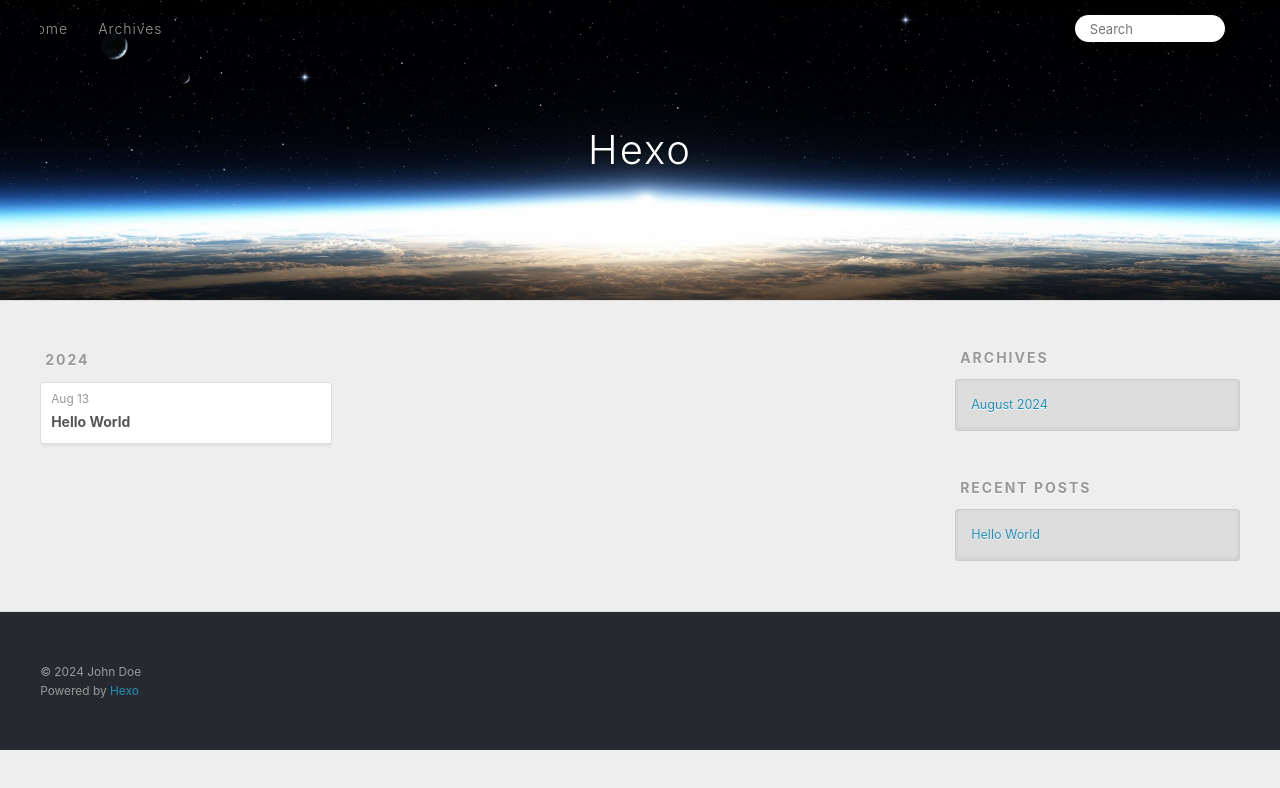
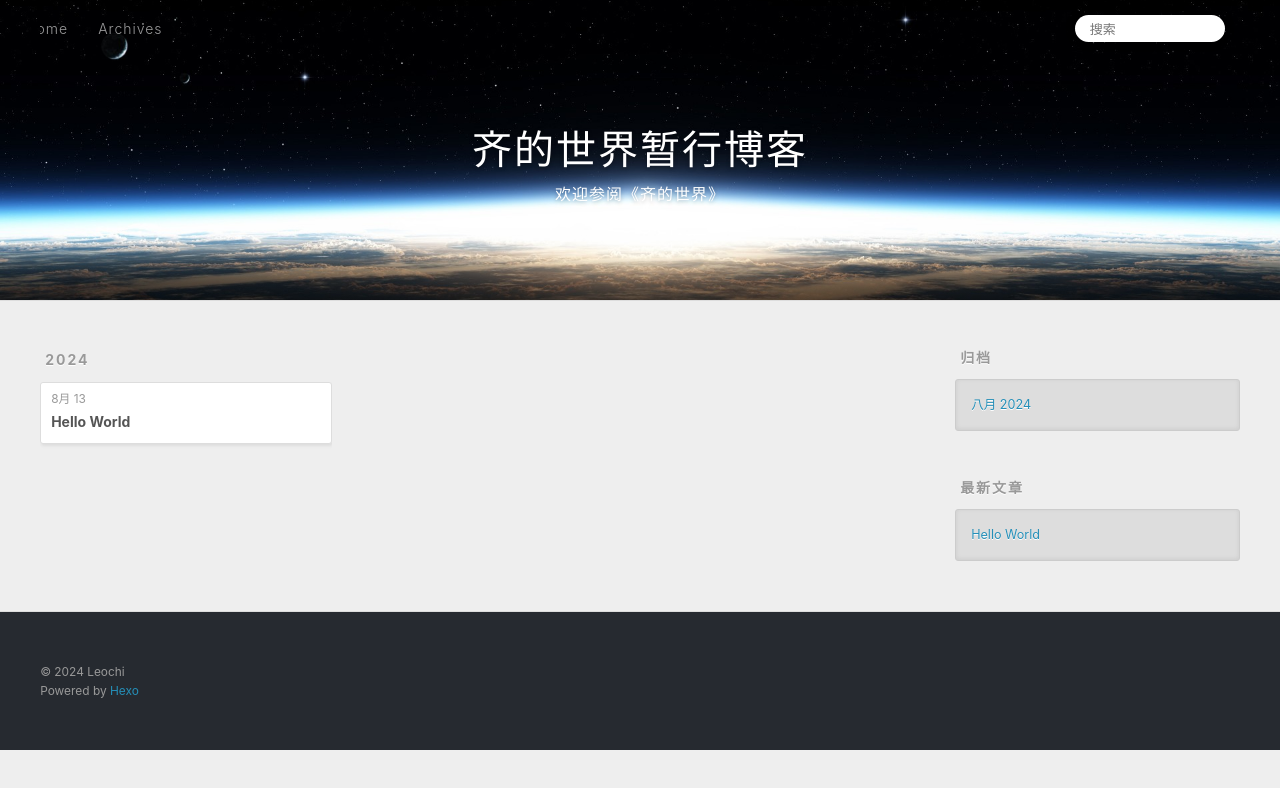
Before and after one commit to qibigbig/qibigbig.github.io, a plain HTML site: page archives/index.html in a window 1280 px wide. Both pictures are taken after a click on the link 1232 px from the left and 27 px from the top of the page. Drawn offline with Linux system fonts and the light colour scheme.

Commit message:
Site updated: 2024-08-13 16:47:51

```diff
--- a/archives/index.html
+++ b/archives/index.html
@@ -4,17 +4,17 @@
   <meta charset="utf-8">
 
 
-  <title>Archives | Hexo</title>
+  <title>归档 | 齐的世界暂行博客</title>
   <meta name="viewport" content="width=device-width, initial-scale=1, shrink-to-fit=no">
   <meta property="og:type" content="website">
-<meta property="og:title" content="Hexo">
+<meta property="og:title" content="齐的世界暂行博客">
 <meta property="og:url" content="http://example.com/archives/index.html">
-<meta property="og:site_name" content="Hexo">
-<meta property="og:locale" content="en_US">
-<meta property="article:author" content="John Doe">
+<meta property="og:site_name" content="齐的世界暂行博客">
+<meta property="og:locale" content="zh_CN">
+<meta property="article:author" content="Leochi">
 <meta name="twitter:card" content="summary">
 
-    <link rel="alternate" href="/atom.xml" title="Hexo" type="application/atom+xml">
+    <link rel="alternate" href="/atom.xml" title="齐的世界暂行博客" type="application/atom+xml">
 
 
     <link rel="shortcut icon" href="/favicon.png">
@@ -39,8 +39,12 @@
   <div id="header-outer" class="outer">
     <div id="header-title" class="inner">
       <h1 id="logo-wrap">
-        <a href="/" id="logo">Hexo</a>
+        <a href="/" id="logo">齐的世界暂行博客</a>
       </h1>
+
+        <h2 id="subtitle-wrap">
+          <a href="/" id="subtitle">欢迎参阅《齐的世界》</a>
+        </h2>
 
     </div>
     <div id="header-inner" class="inner">
@@ -55,12 +59,12 @@
       <nav id="sub-nav">
 
 
-          <a class="nav-icon" href="/atom.xml" title="RSS Feed"><span class="fa fa-rss"></span></a>
+          <a class="nav-icon" href="/atom.xml" title="RSS 订阅"><span class="fa fa-rss"></span></a>
 
-        <a class="nav-icon nav-search-btn" title="Search"><span class="fa fa-search"></span></a>
+        <a class="nav-icon nav-search-btn" title="搜索"><span class="fa fa-search"></span></a>
       </nav>
       <div id="search-form-wrap">
-        <form action="//google.com/search" method="get" accept-charset="UTF-8" class="search-form"><input type="search" name="q" class="search-form-input" placeholder="Search"><button type="submit" class="search-form-submit">&#xF002;</button><input type="hidden" name="sitesearch" value="http://example.com"></form>
+        <form action="//google.com/search" method="get" accept-charset="UTF-8" class="search-form"><input type="search" name="q" class="search-form-input" placeholder="搜索"><button type="submit" class="search-form-submit">&#xF002;</button><input type="hidden" name="sitesearch" value="http://example.com"></form>
       </div>
     </div>
   </div>
@@ -84,7 +88,7 @@
   <div class="archive-article-inner">
     <header class="archive-article-header">
       <a href="/2024/08/13/hello-world/" class="archive-article-date">
-  <time class="dt-published" datetime="2024-08-13T00:40:35.803Z" itemprop="datePublished">Aug 13</time>
+  <time class="dt-published" datetime="2024-08-13T00:40:35.803Z" itemprop="datePublished">8月 13</time>
 </a>
 
 
@@ -116,9 +120,9 @@
 
 
   <div class="widget-wrap">
-    <h3 class="widget-title">Archives</h3>
+    <h3 class="widget-title">归档</h3>
     <div class="widget">
-      <ul class="archive-list"><li class="archive-list-item"><a class="archive-list-link" href="/archives/2024/08/">August 2024</a></li></ul>
+      <ul class="archive-list"><li class="archive-list-item"><a class="archive-list-link" href="/archives/2024/08/">八月 2024</a></li></ul>
     </div>
   </div>
 
@@ -126,7 +130,7 @@
 
 
   <div class="widget-wrap">
-    <h3 class="widget-title">Recent Posts</h3>
+    <h3 class="widget-title">最新文章</h3>
     <div class="widget">
       <ul>
 
@@ -147,7 +151,7 @@
   <div class="outer">
     <div id="footer-info" class="inner">
 
-      &copy; 2024 John Doe<br>
+      &copy; 2024 Leochi<br>
       Powered by <a href="https://hexo.io/" target="_blank">Hexo</a>
     </div>
   </div>
```
Also changed, not shown: 2024/08/13/hello-world/index.html (+18 -14 lines), archives/2024/08/index.html (+19 -15 lines), archives/2024/index.html (+19 -15 lines), index.html (+19 -15 lines).
